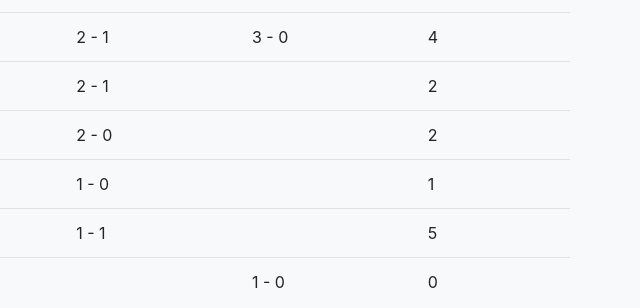
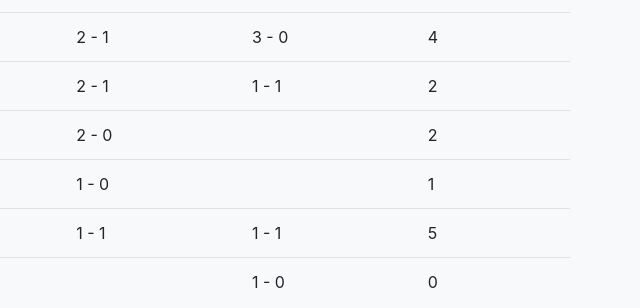
Before and after one commit to binout/worldcup2018, a plain HTML site: page index.html in a window 1280 px wide. Shown: the part 717-1025 px from the top of the page, 640-1280 px from the left. Drawn offline with nearby package versions, Linux system fonts and the light colour scheme; a web font is replaced by a local one.

Commit message:
Hadrien et Cecile

```diff
--- a/index.html
+++ b/index.html
@@ -126,7 +126,7 @@
               <td>3 - 1</td>
               <td>3 - 1</td>
               <td>2 - 1</td>
-              <td></td>
+              <td>1 - 1</td>
               <td>2</td>
             </tr>
             <tr>
@@ -150,7 +150,7 @@
               <td>2 - 1</td>
               <td>3 - 1</td>
               <td>1 - 1</td>
-              <td></td>
+              <td>1 - 1</td>
               <td>5</td>
             </tr>
             <tr>
```
